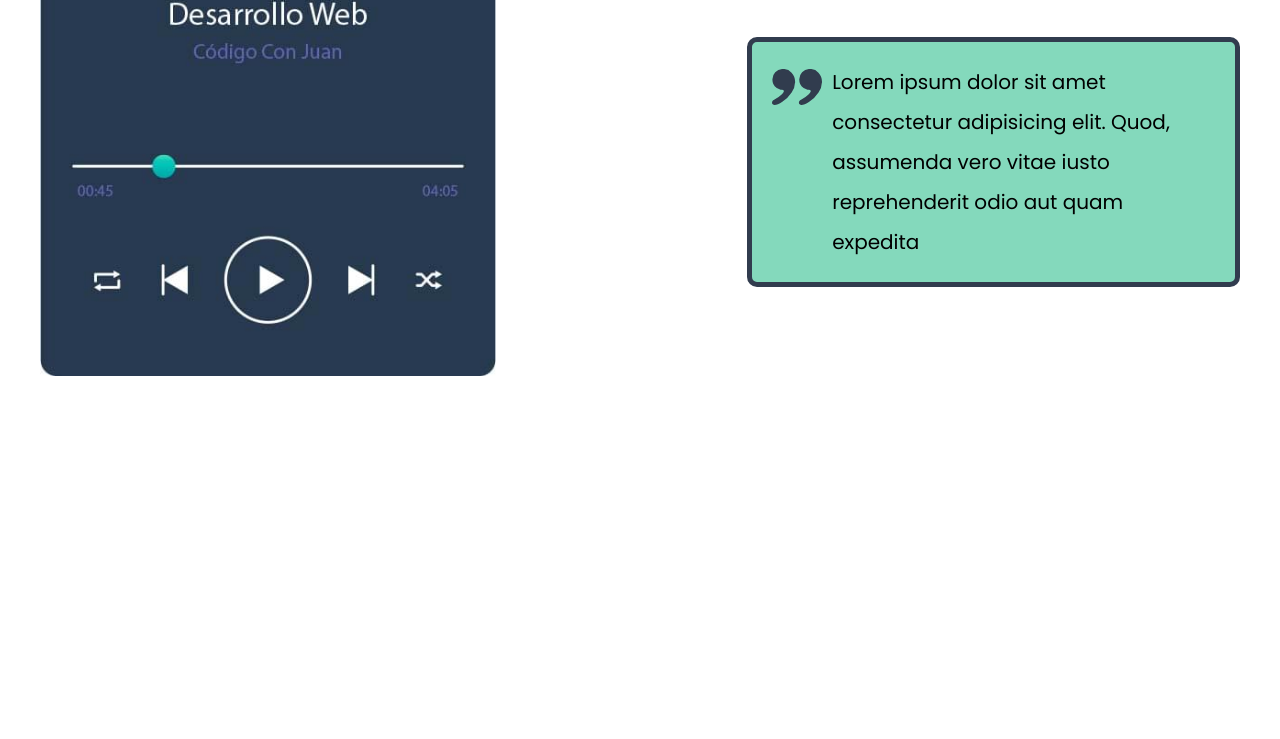
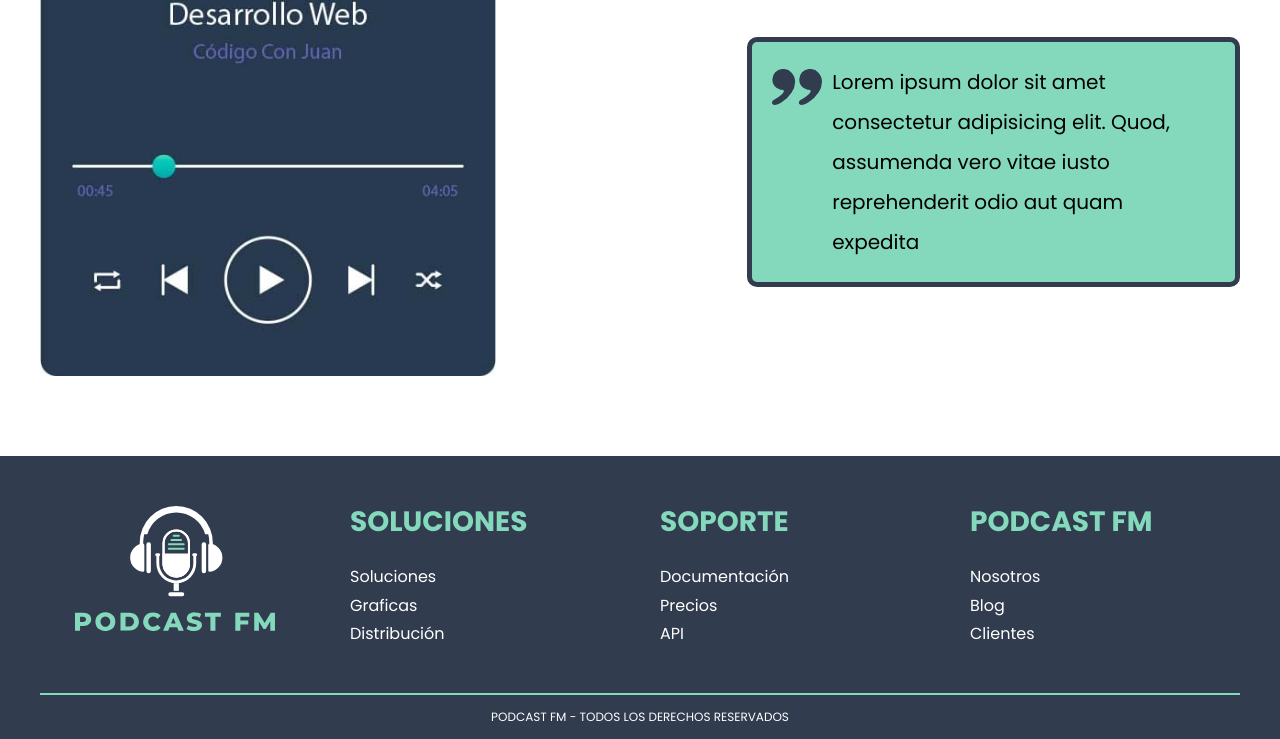
Before and after one commit to johnburetdev/PODCASTFM-HTML-CSS, a website: page index.html in a window 1280 px wide. Shown: the part 4744-5483 px from the top of the page. Before the commit the page ends 5200 px from the top, so only its background shows below. Drawn offline with Linux system fonts and the light colour scheme.

Commit message:
PROYECTO TERMINADO

```diff
--- a/index.html
+++ b/index.html
@@ -133,7 +133,41 @@
             </div>
         </div>
     </section>
+    <footer class="footer">
+        <div class="contenedor footer-grid">
+            <div class="footer-widget">
+                <img src="build/img/logo.svg" alt="logo" class="logo">
+            </div>
+            <div class="footer-widget">
+                <h3>Soluciones</h3>
+                <nav>
+                    <a href="#">Soluciones</a>
+                    <a href="#">Graficas</a>
+                    <a href="#">Distribución</a>
+                </nav>
 
+            </div>
+            <div class="footer-widget">
+                <h3>SOPORTE</h3>
+                <nav>
+                    <a href="#">Documentación</a>
+                    <a href="#">Precios</a>
+                    <a href="#">API</a>
+                </nav>
+
+            </div>
+            <div class="footer-widget">
+                <h3> PODCAST FM</h3>
+                <nav>
+                    <a href="#">Nosotros</a>
+                    <a href="#">Blog</a>
+                    <a href="#">Clientes</a>
+                </nav>
+
+            </div>
+        </div>
+        <p class="copyright">Podcast FM - Todos los derechos reservados</p>
+    </footer>
 </body>
 
 </html>
--- /dev/null
+++ b/src/scss/ui/_footer.scss
@@ -0,0 +1,56 @@
+@use 'base/variables' as v;
+@use 'base/mixins' as m;
+
+
+.footer{
+    background-color: v.$secundario;
+    color: v.$blanco;
+    .footer-grid{
+        padding: 5rem 0;
+        @include m.tablet {
+            @include m.grid(4, 4rem);
+        }
+    }
+    .logo{
+        max-width: 20rem;
+        margin: 0 auto 5rem auto;
+        @include m.tablet {
+            margin-bottom: 0;
+        }
+    }
+    .footer-widget{
+        margin-bottom: 2rem;
+        @include m.tablet {
+            margin-bottom: 0;
+        }
+        h3{
+            color: v.$primario;
+            text-align: left;
+            @include m.tablet {
+                margin-bottom: 3rem;
+             }
+        }
+    }
+
+    nav{
+        a{
+            color: v.$blanco;
+            display: block;
+            margin-bottom: 1rem;
+            &:last-of-type{
+                margin-bottom: 0;
+            }
+        }
+    }
+
+    .copyright{
+        color: v.$blanco;
+        margin: 0 auto;
+        text-align: center;
+        max-width: 120rem;
+        border-top: .2rem solid v.$primario;
+        padding: 1rem;
+        text-transform: uppercase;
+        font-size: 1.2rem;
+    }
+}
--- a/src/scss/ui/_index.scss
+++ b/src/scss/ui/_index.scss
@@ -4,5 +4,6 @@
 @forward 'estadisticas';
 @forward 'planes';
 @forward 'testimoniales';
+@forward 'footer';
 
 @forward 'botones';
```
Also changed, not shown: build/css/app.css, 1 other file.
